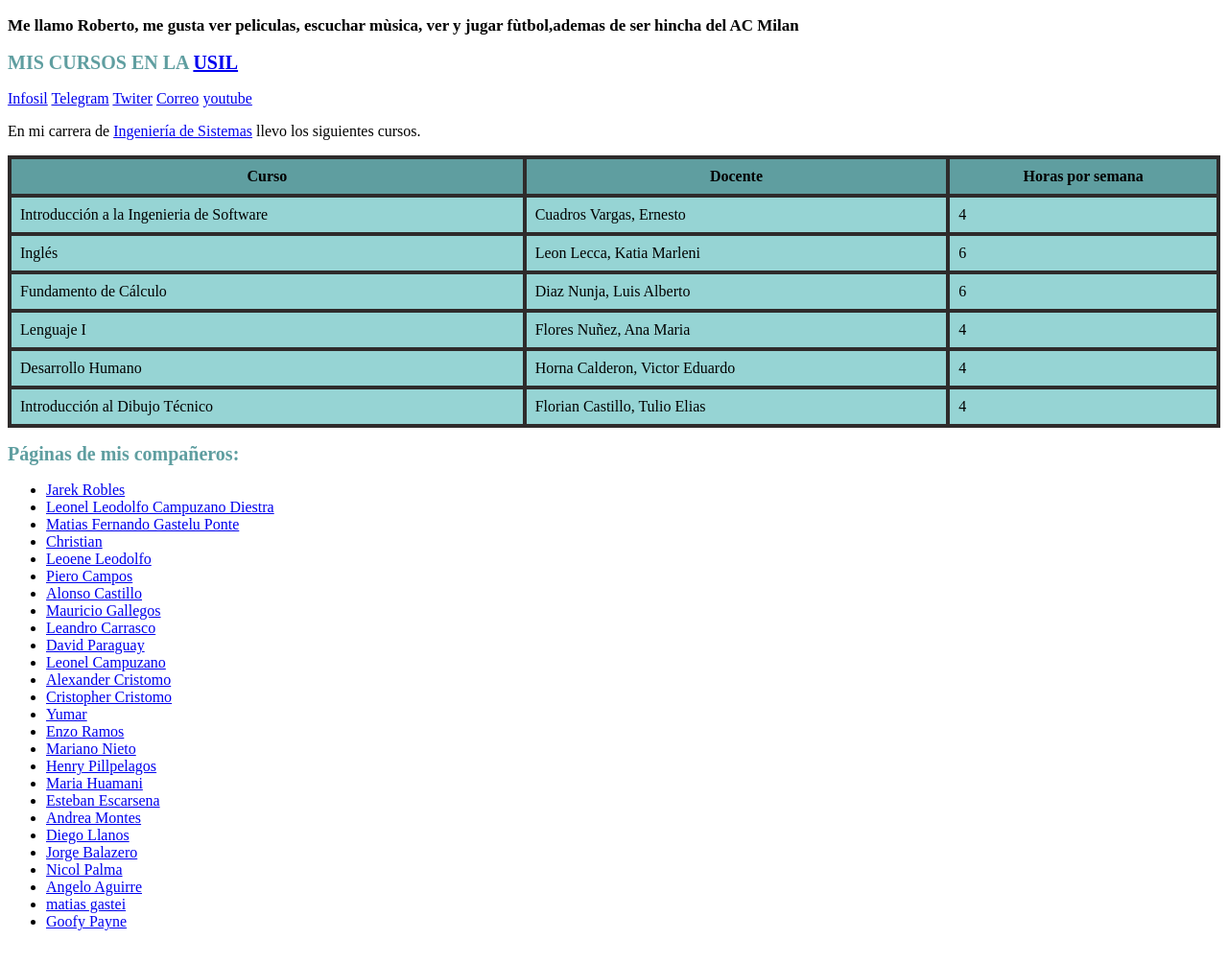
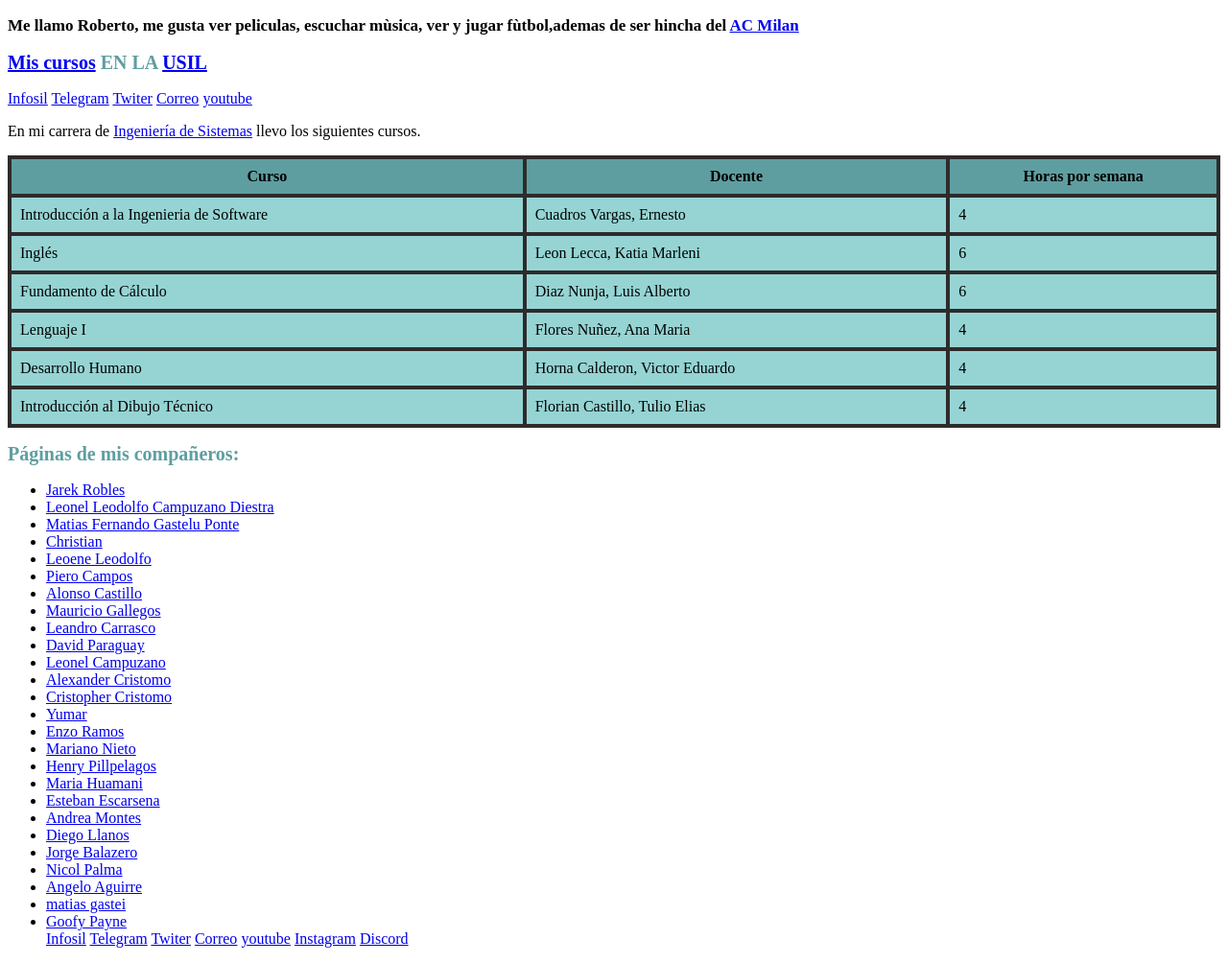
Before and after one commit to robcarlod/software, a plain HTML site: page index.html in a window 1280 px wide. Shown: the part 57-1061 px from the top of the page at 96% size. Drawn offline with Linux system fonts and the light colour scheme.

Commit message:
Update index.html

```diff
--- a/index.html
+++ b/index.html
@@ -37,16 +37,15 @@ th{background-color: cadetblue;
 </head>
 <body>
 <h1>Roberto Carlos Garfias De la Crúz</h1>
-<h3> Me llamo Roberto, me gusta ver peliculas, escuchar mùsica, ver y jugar fùtbol,ademas de ser hincha del AC Milan</h3>
+<h3> Me llamo Roberto, me gusta ver peliculas, escuchar mùsica, ver y jugar fùtbol,ademas de ser hincha del <a href="https://www.acmilan.com/en">AC Milan</a></h3>
 
+<h2><a href="https://robertogarfias.netlify.app/">Mis cursos</a> EN LA <a href="https://www.usil.edu.pe/">USIL</a></h2>
 
-<h2>MIS CURSOS EN LA <a href="https://www.usil.edu.pe/">USIL</a></h2>
 <a href="https://infosil.usil.edu.pe/">Infosil</a>
 <a href="https://web.telegram.org/">Telegram</a>
 <a href="https://twitter.com/">Twiter</a>
 <a href="https://outlook.live.com/">Correo</a>
     <a href="https://www.youtube.com/">youtube</a>
-
 
 <p>En mi carrera de <a href="https://facultades.usil.edu.pe/ingenieria/carrera/ingenieria-de-sistemas-de-informacion/">Ingeniería de Sistemas</a>
     llevo los siguientes cursos.</p>
@@ -133,6 +132,18 @@ th{background-color: cadetblue;
 
 
 
+
+<a href="https://infosil.usil.edu.pe/">Infosil</a>
+<a href="https://web.telegram.org/">Telegram</a>
+<a href="https://twitter.com/">Twiter</a>
+<a href="https://outlook.live.com/">Correo</a>
+    <a href="https://www.youtube.com/">youtube</a>
+   <a href="https://www.instagram.com/">Instagram</a>
+ <a href="https://discord.com">Discord</a>
+
+
+
+
 </ul>
 
 
```
